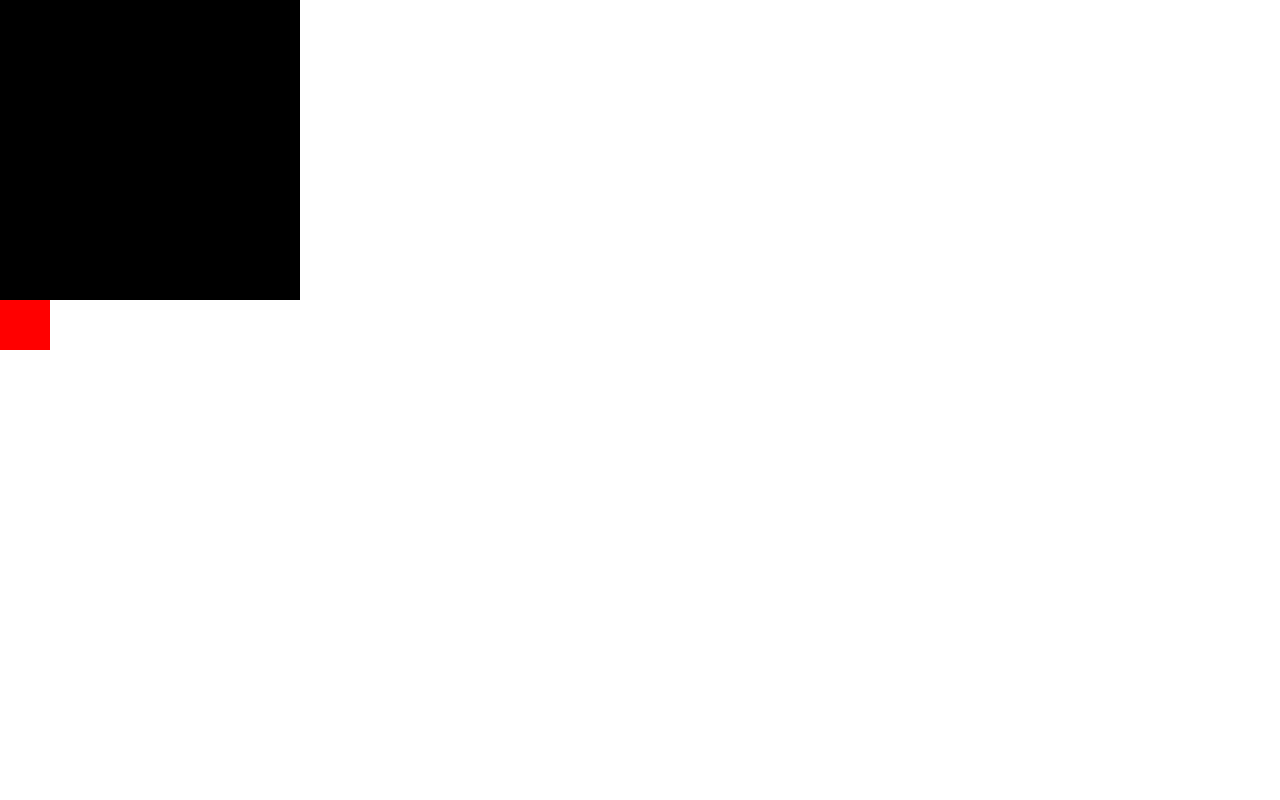
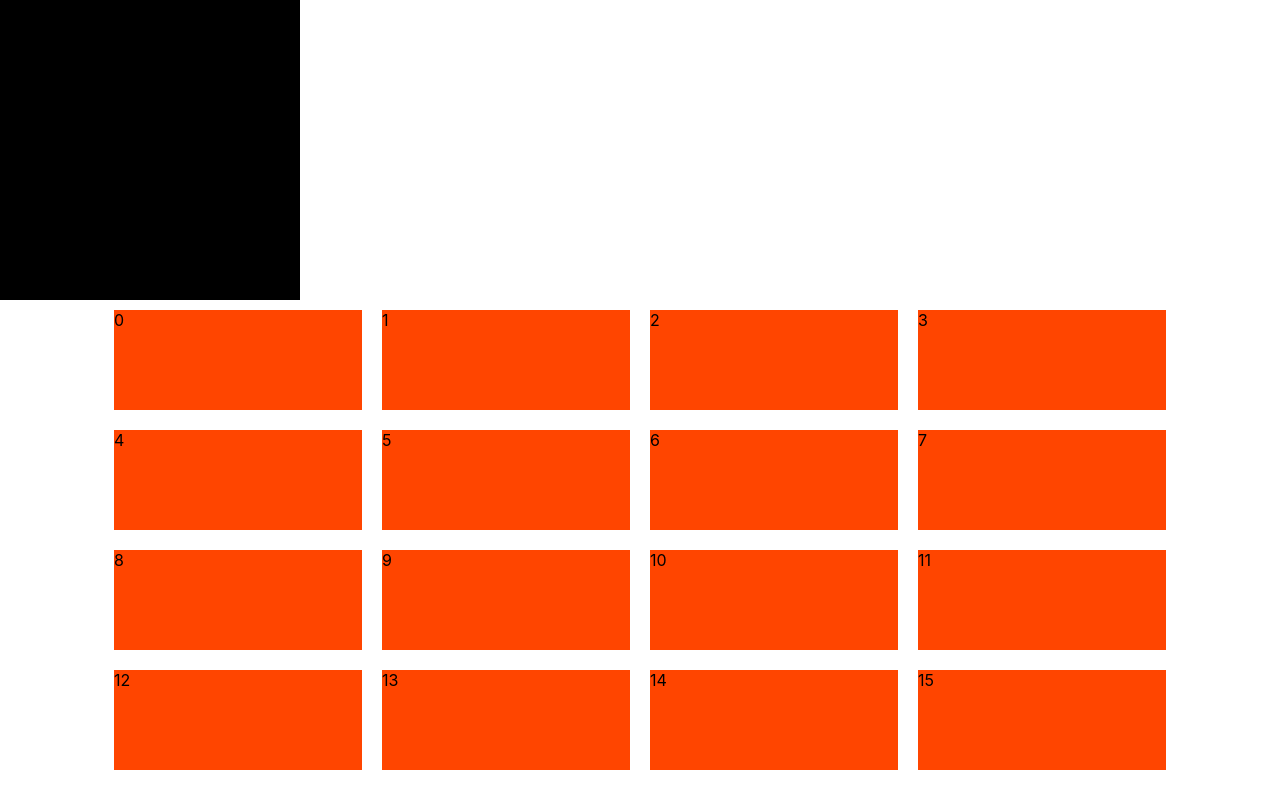
Before and after one commit to psych0sykes/bread-v1, a React (Create React App) app: page / in a window 1280 px wide. Built offline with nearby package versions, Linux system fonts and the light colour scheme.

Commit message:
Added some styles to the pad component.

```diff
--- a/src/components/Pad/index.js
+++ b/src/components/Pad/index.js
@@ -1,5 +1,11 @@
 import React from 'react';
 import './style.css';
+
+// ||===== PAD COMPONENT =====||
+//    PROPS:
+// numberOfPads
+// padSize
+//
 
 function Pad(props) {
 
@@ -14,14 +20,22 @@ function Pad(props) {
         return newArray;
     };
 
+    const padStyle = {
+        backgroundColor: "orangered",
+        width: "25%",
+        height: "100px"
+
+    }
+
     const pads = createArray(props.numberOfPads)
 
-    const createPads = pads.map((pad) => {
-    <div key={pad} className="pad" onClick={props.padClick}>{pad}</div>
-    })
+    const createPads = pads.map((pad) =>
+    <div style={padStyle} key={pad} className="pad" onClick={props.padClick}>{pad}</div>
+    )
 
     return(
         <div className="padComponent">
+            {createPads}
         </div>
     )
 };
--- a/src/components/Pad/style.css
+++ b/src/components/Pad/style.css
@@ -0,0 +1,10 @@
+.pad {
+    margin: 10px;
+    flex: 0 1 calc(20% - 8px)
+}
+.padComponent {
+    display: flex;
+    flex-wrap: wrap;
+    align-items: center;
+    justify-content: center;
+}
--- a/src/pages/Main.js
+++ b/src/pages/Main.js
@@ -1,5 +1,6 @@
 import React from "react";
 import * as Tone from "tone";
+import Pad from "../components/Pad";
 
 //attach a click listener to a play button
 const enableAudio = async () => {
@@ -17,7 +18,7 @@ function Main (props) {
     return (
         <div>
         <div onClick={start} style={{backgroundColor: "black",width: "300px",height: "300px"}}></div>
-        <div onClick={enableAudio} style={{backgroundColor: "red",width: "50px",height: "50px"}}></div>
+        <Pad numberOfPads={16}/>
         </div>
     )
 }
```
